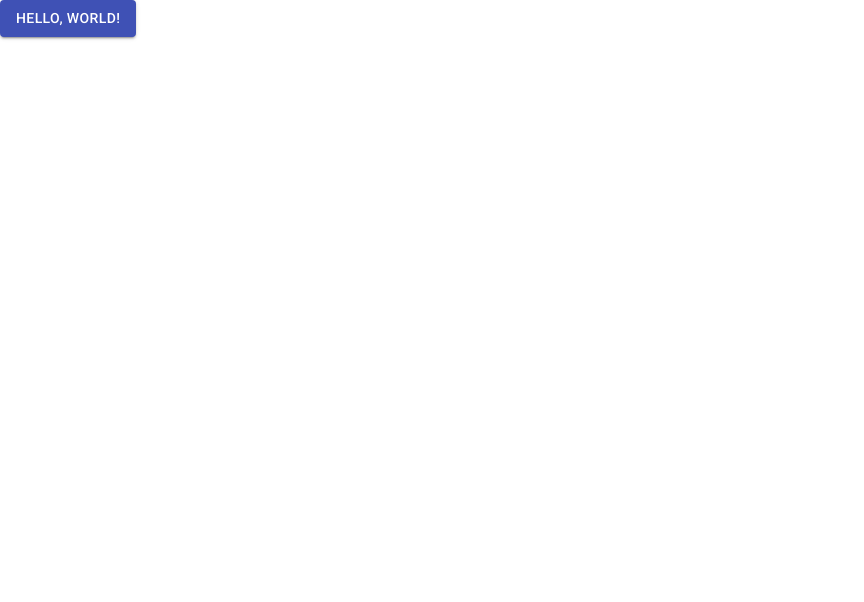
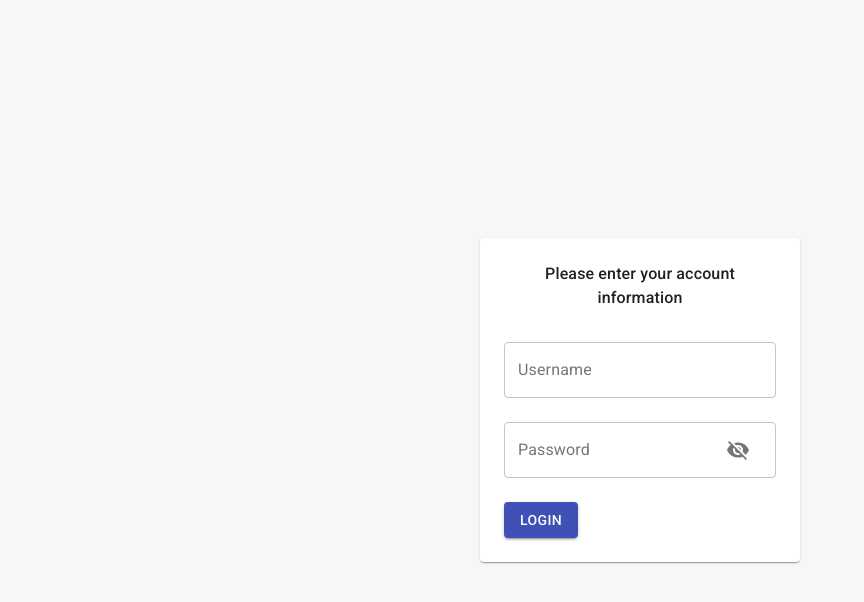
Before and after one commit to j-wreford/aff-task-one, a React (Create React App) app in the folder frontend/: page / in a window 1280 px wide. Shown: the top 602 px of the page, without its empty margins (0-864 px from the left). Built offline with nearby package versions, Linux system fonts and the light colour scheme.

Commit message:
Add Login.

```diff
--- a/frontend/package.json
+++ b/frontend/package.json
@@ -4,6 +4,7 @@
   "private": true,
   "dependencies": {
     "@material-ui/core": "^4.9.1",
+    "@material-ui/icons": "^4.9.1",
     "@testing-library/jest-dom": "^4.2.4",
     "@testing-library/react": "^9.4.0",
     "@testing-library/user-event": "^7.2.1",
--- a/frontend/src/App.js
+++ b/frontend/src/App.js
@@ -1,10 +1,22 @@
 import React from 'react';
-import Button from '@material-ui/core/Button';
+import Grid from '@material-ui/core/Grid'
+
+import Login from './component/Login'
 import './resource/App.css';
 
 function App() {
   return (
-    <Button variant="contained" color="primary">Hello, world!</Button>
+    <Grid
+      container
+      alignItems="center"
+      justify="center"
+      direction="column"
+      style={{height: "100vh"}}
+    >
+      <Grid item sm={12} md={8} lg={3}>
+        <Login></Login>
+      </Grid>
+    </Grid>
   );
 }
 
--- /dev/null
+++ b/frontend/src/component/Login.js
@@ -0,0 +1,135 @@
+import React, { Component } from 'react'
+import Grid from '@material-ui/core/Grid'
+import Paper from '@material-ui/core/Paper'
+import Box from '@material-ui/core/Box'
+import FilledInput from '@material-ui/core/FilledInput'
+import OutlinedInput from '@material-ui/core/OutlinedInput';
+import InputLabel from '@material-ui/core/InputLabel';
+import InputAdornment from '@material-ui/core/InputAdornment';
+import FormControl from '@material-ui/core/FormControl';
+import Button from '@material-ui/core/Button'
+import IconButton from '@material-ui/core/IconButton';
+import Visibility from '@material-ui/icons/Visibility';
+import VisibilityOff from '@material-ui/icons/VisibilityOff';
+import Typography from '@material-ui/core/Typography'
+
+export default class Login extends Component {
+
+    /**
+     * Constructor
+     */
+    constructor() {
+        super()
+
+        this.state = {
+            username: "",
+            password: "",
+            showPassword: false
+        }
+
+        this.handleOnChangeUsername = this.handleOnChangeUsername.bind(this);
+        this.handleOnChangePassword = this.handleOnChangePassword.bind(this);
+        this.handleClickShowPassword = this.handleClickShowPassword.bind(this);
+        this.handleMouseDownPassword = this.handleMouseDownPassword.bind(this);
+        this.handleOnFormSubmit = this.handleOnFormSubmit.bind(this);
+    }
+
+    /**
+     * Updates username state
+     */
+    handleOnChangeUsername(event) {
+        this.setState({username: event.target.value})
+    }
+
+    /**
+     * Updates password state
+     */
+    handleOnChangePassword(event) {
+        this.setState({password: event.target.value})
+    }
+
+    /**
+     * Toggles password visibility
+     */
+    handleClickShowPassword() {
+        this.setState({showPassword: !this.state.showPassword})
+    }
+
+    /**
+     * Prevents default behaviour
+     */
+    handleMouseDownPassword(event) {
+        event.preventDefault()
+    }
+
+    /**
+     * Submits a login request to authenticate the user
+     * @TODO
+     */
+    handleOnFormSubmit(event) {
+        event.preventDefault()
+    }
+
+    /**
+     * Render
+     */
+    render() {
+        return (
+            <Paper>
+                <Box p={3}>
+                    <Typography
+                        align="center"
+                        paragraph={true}
+                        style={{fontWeight: 500}}
+                    >
+                        Please enter your account information
+                    </Typography>
+                    <form onSubmit={this.handleOnFormSubmit}>
+                        <FormControl fullWidth={true} variant="outlined" margin="normal">
+                            <InputLabel htmlFor="username">Username</InputLabel>
+                            <OutlinedInput
+                                label="Username"
+                                id="username"
+                                type="text"
+                                value={this.state.username}
+                                onChange={this.handleOnChangeUsername}
+                                className="login-input"
+                            />
+                        </FormControl>
+                        <FormControl fullWidth={true} variant="outlined" margin="normal">
+                            <InputLabel htmlFor="password">Password</InputLabel>
+                            <OutlinedInput
+                                label="Password"
+                                id="password"
+                                type={this.state.showPassword ? 'text' : 'password'}
+                                value={this.state.password}
+                                onChange={this.handleOnChangePassword}
+                                className="login-input"
+                                endAdornment={
+                                    <InputAdornment position="end">
+                                        <IconButton
+                                            aria-label="toggle password visibility"
+                                            onClick={this.handleClickShowPassword}
+                                            onMouseDown={this.handleMouseDownPassword}
+                                        >
+                                            {this.state.showPassword ? <Visibility /> : <VisibilityOff />}
+                                        </IconButton>
+                                    </InputAdornment>
+                                }
+                            />
+                        </FormControl>
+                        <Box mt={2}>
+                            <Button
+                                onClick={this.handleOnFormSubmit}
+                                variant="contained"
+                                color="primary"
+                            >
+                                Login
+                            </Button>
+                        </Box>
+                    </form>
+                </Box>
+            </Paper>
+        )
+    }
+}
--- a/frontend/src/resource/App.css
+++ b/frontend/src/resource/App.css
@@ -0,0 +1,13 @@
+body {display: flex; flex-direction: column;}
+
+#root {
+    width: 100vw;
+    height: 100vh;
+    width:100%;
+    min-height: 100%;
+    display:flex;
+    align-items: stretch;
+    flex-flow: column nowrap;
+
+    background-color: #f7f7f7;
+}
```
Also changed, not shown: frontend/src/component/login/Login.js (deleted), 1 other file (tests, documents, lock files or other folders).
